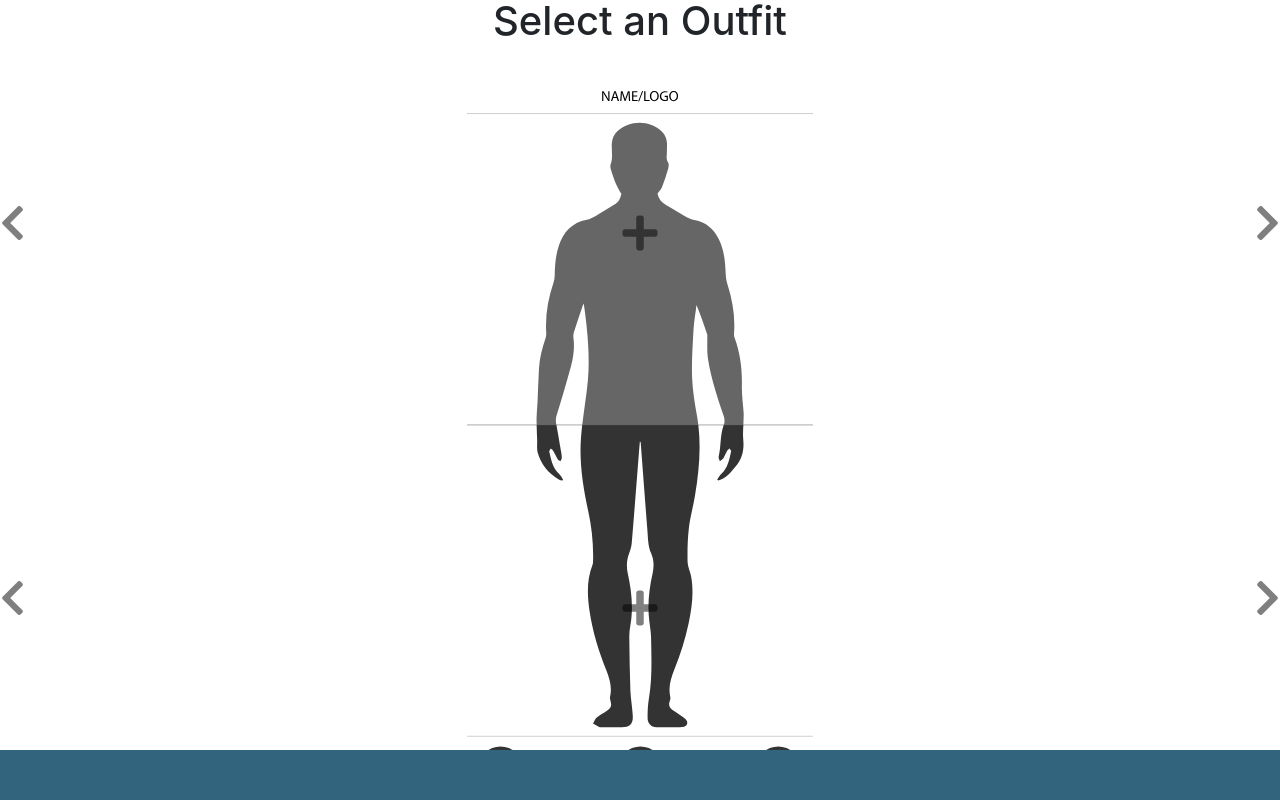
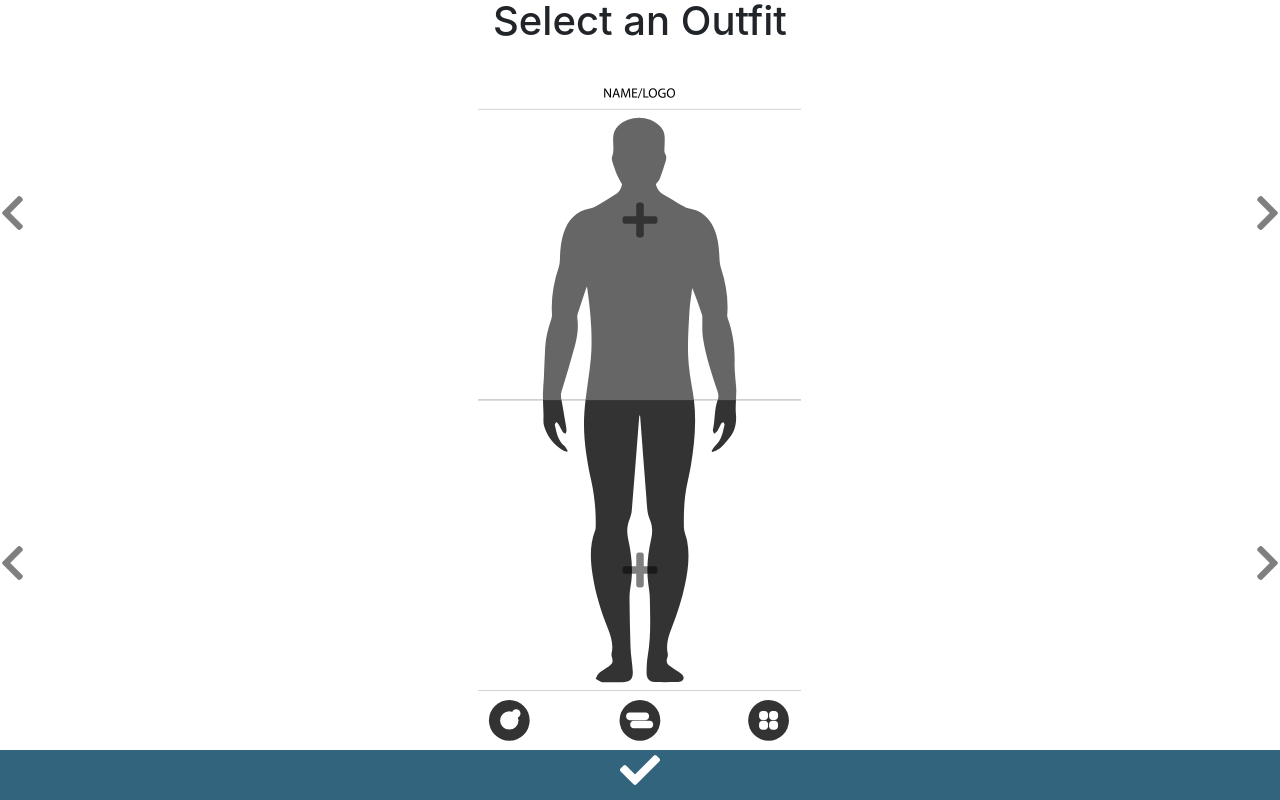
Before and after one commit to your-closet/web, a Django app: page / in a window 1280 px wide. Run offline with Django 3.2, Linux system fonts and the light colour scheme; a user stored in the database is signed in; tables that the repository leaves empty hold one stand-in row (values such as "Sample post"); some libraries are stand-ins or nearby versions.

Commit message:
outfit swiping

```diff
--- a/public/static/public/css/index.css
+++ b/public/static/public/css/index.css
@@ -1,3 +1,8 @@
+body {
+    overflow-y: hidden;
+    overflow-x: hidden;
+}
+
 button {
     background-color: transparent;
     background: none;
@@ -19,6 +24,26 @@ button {
     display: flex;
     align-items: center;
     justify-content: center;
+}
+
+
+.model-footer {
+    width: 100%;
+    height: 50px;
+    max-height: 50px;
+    min-height: 50px;
+    display: flex;
+    align-items: center;
+    justify-content: center;
+    text-align: center;
+    background-color: #33647E;
+    color: white;
+}
+
+
+.model-footer:hover {
+    cursor: pointer;
+    background-color: #24485b;
 }
 
 .model-body {
@@ -91,17 +116,12 @@ label {
     z-index: -1;
 }
 
-.select-outfit-btn {
-    position: fixed;
-    bottom: 0px;
-    width: 100%;
-    height: 50px;
-    text-align: center;
-    background-color: #33647E;
-    color: white;
+.carousel {
+    display: flex;
+    align-items: flex-end;
 }
 
-.select-outfit-btn:hover {
-    cursor: pointer;
-    background-color: #24485b;
+.carousel-inner {
+    display: flex;
+    align-items: center;
 }
--- a/public/static/public/js/index.js
+++ b/public/static/public/js/index.js
@@ -36,3 +36,15 @@ document.querySelectorAll(".swipeable").forEach(function (element) {
         }
     })
 });
+
+document.querySelectorAll(".swipeable").forEach(function (element) {
+    console.log(element);
+    element.style.height = document.querySelector(".shirt").getBoundingClientRect().height + "px";
+    console.log(element.style.height);
+});
+
+document.querySelectorAll(".swipeable img").forEach(function (element) {
+    console.log(element);
+    element.style.height = document.querySelector(".shirt").getBoundingClientRect().height + "px";
+    console.log(element.style.height);
+});
--- a/public/templates/public/index.html
+++ b/public/templates/public/index.html
@@ -3,10 +3,6 @@
 
 {% block css %}
 <link rel="stylesheet" href="{% static 'public/css/index.css' %}">
-{% endblock %}
-
-{% block js %}
-<script src="{% static 'public/js/index.js' %}"></script>
 {% endblock %}
 
 {% block body %}
@@ -16,12 +12,10 @@
     </div>
     <div class="model-body">
         <div class="shirt swipeable">
-            <!--<img src = "media/{{top_images.0.image }}">-->
-            <div class="container d-flex justify-content-center align-items-center text-center">
-                <div id="shirtCarousel" class="carousel slide" data-ride="carousel">
-                    <div class="carousel-inner">
-                        <div class="carousel-item active">
-                            <form method="post" action="{% url 'add_clothing' %}">
+            <div id="shirtCarousel" class="carousel slide w-100 h-100" data-ride="carousel">
+                <div class="carousel-inner h-100">
+                    <div class="carousel-item active ">
+                        <form method="post" class = "text-center" action="{% url 'add_clothing' %}">
                             {% csrf_token %}
                             <input id="clothing_type" name="clothing_type" value="top" hidden>
                             <button type="submit">
@@ -29,12 +23,8 @@
                             </button>
                         </form>
                     </div>
-                        <div class="carousel-item">
-                            <img class="d-block w-100" src="..." alt="Second slide">
-                        </div>
-                        <div class="carousel-item">
-                            <img class="d-block w-100" src="..." alt="Third slide">
-                        </div>
+                    <div class="carousel-item ">
+                        <img class="" src="https://proxy.duckduckgo.com/iu/?u=http%3A%2F%2Fwww.pets4homes.co.uk%2Fimages%2Farticles%2F1200%2Flarge%2Funderstanding-epilepsy-in-dogs-527b4f2fee8cd.jpg&f=1" alt="Second slide">
                     </div>
                 </div>
             </div>
@@ -48,9 +38,8 @@
             </div>
         </div>
         <div class="pants swipeable">
-            <div class="container d-flex justify-content-center align-items-center text-center">
-                <div id="pantsCarousel" class="carousel slide" data-ride="carousel">
-                    <div class="carousel-inner">
+            <div id="pantsCarousel" class="carousel slide w-100 h-100" data-ride="carousel">
+                <div class="carousel-inner h-100">
                     <div class="carousel-item active">
                         <form method="post" action="{% url 'add_clothing' %}">
                             {% csrf_token %}
@@ -60,16 +49,11 @@
                             </button>
                         </form>
                     </div>
-                        <div class="carousel-item">
-                            <img class="d-block w-100" src="..." alt="Second slide">
-                        </div>
-                        <div class="carousel-item">
-                            <img class="d-block w-100" src="..." alt="Third slide">
+                    <div class="carousel-item ">
+                        <img class="carousel-image" src="https://proxy.duckduckgo.com/iu/?u=https%3A%2F%2Fwww.wikihow.com%2Fimages%2F6%2F64%2FStop-a-Dog-from-Jumping-Step-6-Version-2.jpg&f=1" alt="Second slide">
                     </div>
                 </div>
             </div>
-            </div>
-
             <div class="arrow-right" data-target="pantsCarousel">
                 <h1><i class="fas fa-chevron-right"></i>
                 </h1>
@@ -80,6 +64,12 @@
             </div>
         </div>
     </div>
+    <div class="model-footer">
+        <h1><i class="fas fa-check"></i></h1>
     </div>
-<div class="select-outfit-btn"></div>
+</div>
 {% endblock %}
+
+{% block js %}
+<script src="{% static 'public/js/index.js' %}"></script>
+{% endblock %}
--- a/public/urls.py
+++ b/public/urls.py
@@ -10,4 +10,5 @@ urlpatterns = [
     path('signup/', views.signup, name='signup'),
     path('add_clothing/', views.add_clothing, name='add_clothing'),
     path('get_clothing/', views.get_clothing, name='get_clothing'),
+    path('test/',views.test, name='test'),
 ]
```
Lines whose indentation alone changed are shown as unchanged.
